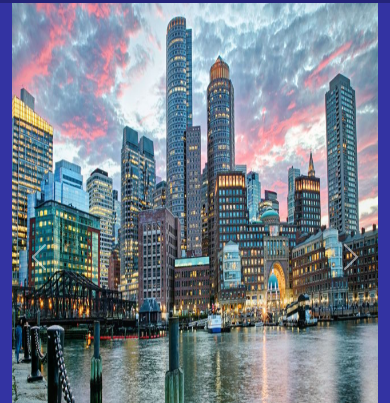
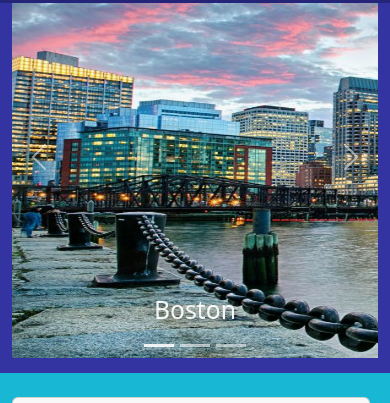
Before and after one commit to gabrielscarpino/Blog_das_cidades, a plain HTML site: page index.html in a window 390 px wide. Shown: the part 59-462 px from the top of the page. Drawn offline with Linux system fonts and the light colour scheme.

Commit message:
problema de centralização dos cards no container resolvido e melhoria da responsividade do carousel para mobiles

```diff
--- a/index.html
+++ b/index.html
@@ -18,12 +18,21 @@
             <div class="carousel-inner">
                 <div data-bs-interval=”3000” class="carousel-item active"  >
                     <img src="./Imagens/boston.jpeg" alt="cidade">
+                    <div class="carousel-caption">
+                        <h2>Boston</h2>
+                    </div>
                 </div>
                 <div data-bs-interval="3000" class="carousel-item" >
                     <img src="./Imagens/minnesota.jpg" alt="cidade">
+                    <div class="carousel-caption">
+                        <h2>Minnesota</h2>
+                    </div>
                 </div>
                 <div data-bs-interval="3000" class="carousel-item" >
                     <img src="./Imagens/Miami.jpg" alt="cidade">
+                    <div class="carousel-caption">
+                        <h2>Miami</h2>
+                    </div>
                 </div>
             </div>
             <button data-bs-target="#carousel-id" data-bs-slide="prev"  class="carousel-control-prev" type="button">
@@ -40,10 +49,10 @@
         </div>
     </div>
 
-    <div class="fundo-card">
-        <div class="container">
+    <div class="fundo-card ">
+        <div class="container ">
             <div class="row">
-                <div class="d-lg-flex d-md-flex d-sm-block"  >
+                <div class="d-lg-flex d-md-flex d-sm-block justify-content-center"  >
                     <article class="card col-lg-3 col-md-6 col-sm-12 me-2 mt-4">
                         <div class="card-header">
                             <h2>Miami</h2>
--- a/style.css
+++ b/style.css
@@ -1,7 +1,7 @@
 .carousel img{
 width: 100%;
 height: 600px;
-padding-bottom: 32px;
+padding-bottom: 15px;
 margin-top: 32px;
 }
 
@@ -65,3 +65,11 @@ text-align: center;
 .fundo-card{
     background-color:rgb(24, 183, 211) ;
 }
+
+@media screen and (max-width: 767px) {
+
+    #carousel-id img{
+        width: 1080px;
+        height: 400px;
+    }
+}
```
